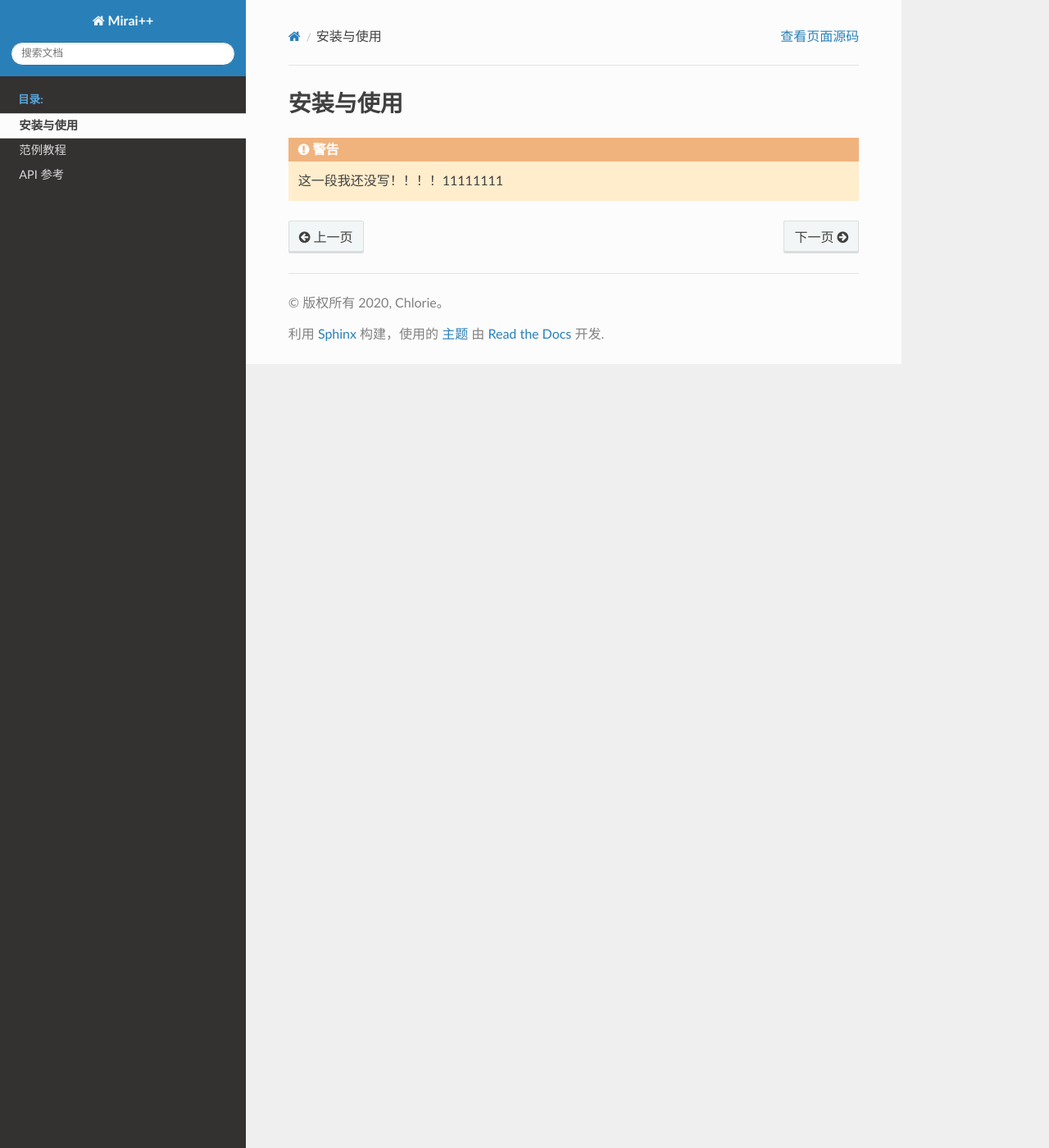
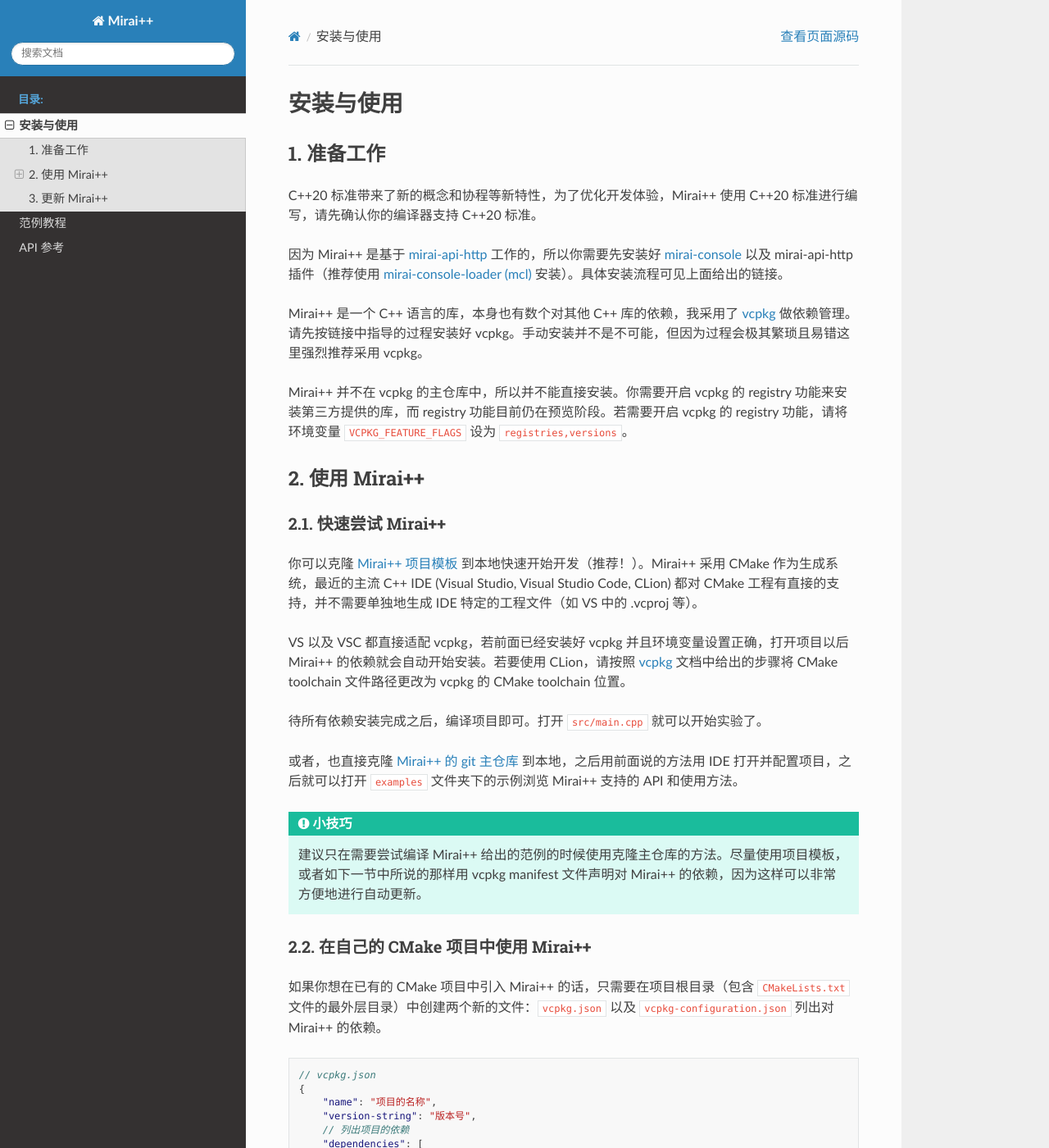
Before and after one commit to Chlorie/miraipp, a Sphinx documentation site: the page built from docs/install.rst, in a window 1280 px wide and 1400 px high. Shown: the whole window at 82% size. Built offline with Sphinx 7.4.7 and the Read the Docs theme 2.0.0, drawn with Linux system fonts in a browser that asks for light colours; some of the changed text lies outside the part shown.

Commit message:
Added installation guide

```diff
--- a/CMakeLists.txt
+++ b/CMakeLists.txt
@@ -2,15 +2,15 @@
 
 cmake_minimum_required(VERSION 3.13)
 
-project(miraipp LANGUAGES CXX VERSION 0.1.2)
+project(miraipp LANGUAGES CXX VERSION 0.1.3)
 
 set(CMAKE_SCRIPTS "${PROJECT_SOURCE_DIR}/cmake")
 set(CMAKE_MODULE_PATH ${CMAKE_MODULE_PATH} ${CMAKE_SCRIPTS})
 
 option(BUILD_SHARED_LIBS "Build Mirai++ as a shared library" OFF)
 option(MIRAI_BUILD_DOCS "Build Mirai++ documentation" OFF)
-option(MIRAI_BUILD_EXAMPLES "Build code examples" OFF)
-option(MIRAI_INSTALL "Install Mirai++" OFF)
+option(MIRAI_BUILD_EXAMPLES "Build code examples" ON)
+option(MIRAI_INSTALL "Install Mirai++" ON)
 
 function (target_set_options TGT)
     # Set C++20
--- a/docs/install.rst
+++ b/docs/install.rst
@@ -1,5 +1,109 @@
 安装与使用
 ==========
 
-.. warning::
-   这一段我还没写！！！！11111111
+1. 准备工作
+-----------
+
+C++20 标准带来了新的概念和协程等新特性，为了优化开发体验，Mirai++ 使用 C++20 标准进行编写，请先确认你的编译器支持 C++20 标准。
+
+因为 Mirai++ 是基于 `mirai-api-http <https://github.com/project-mirai/mirai-api-http>`_ 工作的，所以你需要先安装好 `mirai-console <https://github.com/mamoe/mirai-console>`_ 以及 mirai-api-http 插件（推荐使用 `mirai-console-loader (mcl) <https://github.com/iTXTech/mirai-console-loader>`_ 安装）。具体安装流程可见上面给出的链接。
+
+Mirai++ 是一个 C++ 语言的库，本身也有数个对其他 C++ 库的依赖，我采用了 `vcpkg <https://github.com/microsoft/vcpkg>`_ 做依赖管理。请先按链接中指导的过程安装好 vcpkg。手动安装并不是不可能，但因为过程会极其繁琐且易错这里强烈推荐采用 vcpkg。
+
+Mirai++ 并不在 vcpkg 的主仓库中，所以并不能直接安装。你需要开启 vcpkg 的 registry 功能来安装第三方提供的库，而 registry 功能目前仍在预览阶段。若需要开启 vcpkg 的 registry 功能，请将环境变量 ``VCPKG_FEATURE_FLAGS`` 设为 ``registries,versions``。
+
+2. 使用 Mirai++
+---------------
+
+2.1. 快速尝试 Mirai++
+"""""""""""""""""""""
+
+你可以克隆 `Mirai++ 项目模板 <https://github.com/Chlorie/miraipp-project-template>`_ 到本地快速开始开发（推荐！）。Mirai++ 采用 CMake 作为生成系统，最近的主流 C++ IDE (Visual Studio, Visual Studio Code, CLion) 都对 CMake 工程有直接的支持，并不需要单独地生成 IDE 特定的工程文件（如 VS 中的 .vcproj 等）。
+
+VS 以及 VSC 都直接适配 vcpkg，若前面已经安装好 vcpkg 并且环境变量设置正确，打开项目以后 Mirai++ 的依赖就会自动开始安装。若要使用 CLion，请按照 `vcpkg <https://github.com/microsoft/vcpkg>`_ 文档中给出的步骤将 CMake toolchain 文件路径更改为 vcpkg 的 CMake toolchain 位置。
+
+待所有依赖安装完成之后，编译项目即可。打开 ``src/main.cpp`` 就可以开始实验了。
+
+或者，也直接克隆 `Mirai++ 的 git 主仓库 <https://github.com/Chlorie/miraipp>`_ 到本地，之后用前面说的方法用 IDE 打开并配置项目，之后就可以打开 ``examples`` 文件夹下的示例浏览 Mirai++ 支持的 API 和使用方法。
+
+.. tip::
+   建议只在需要尝试编译 Mirai++ 给出的范例的时候使用克隆主仓库的方法。尽量使用项目模板，或者如下一节中所说的那样用 vcpkg manifest 文件声明对 Mirai++ 的依赖，因为这样可以非常方便地进行自动更新。
+
+.. _cmake use mpp:
+
+2.2. 在自己的 CMake 项目中使用 Mirai++
+"""""""""""""""""""""""""""""""""""""""
+
+如果你想在已有的 CMake 项目中引入 Mirai++ 的话，只需要在项目根目录（包含 ``CMakeLists.txt`` 文件的最外层目录）中创建两个新的文件：``vcpkg.json`` 以及 ``vcpkg-configuration.json`` 列出对 Mirai++ 的依赖。
+
+.. code-block:: json5
+
+   // vcpkg.json
+   {
+       "name": "项目的名称",
+       "version-string": "版本号",
+       // 列出项目的依赖
+       "dependencies": [
+           "miraipp"
+       ]
+   }
+
+   // vcpkg-configuration.json
+   {
+       "registries": [
+           // 引用我的第三方库，Mirai++ 依赖 clu 以及 libunifex
+           {
+               "kind": "git",
+               "repository": "https://github.com/Chlorie/vcpkg-ports",
+               "packages": [
+                   "clu",
+                   "miraipp",
+                   "unifex"
+               ]
+           }
+       ]
+   }
+
+要链接 Mirai++ 的话只需要在 ``CMakeLists.txt`` 中加入以下两行：
+
+.. code-block:: cmake
+
+   find_package(miraipp CONFIG REQUIRED)
+   target_link_libraries(your_target PRIVATE miraipp::miraipp)
+
+其实跟我给出的模板里面一样。可以参考一下我的 `项目模板 <https://github.com/Chlorie/miraipp-project-template>`_ 里面的写法。
+
+2.3. 不使用 IDE 手动调用 CMake 安装
+"""""""""""""""""""""""""""""""""""
+
+配置好 vcpkg 及其环境变量之后，直接按照一般的 CMake 项目生成方式操作就行了，注意引用 vcpkg 的工具链文件（通常在 ``vcpkg/scripts/buildsystems/vcpkg.cmake``）。下面给出了典型的将 Mirai++ 编译为静态链接库并安装的指令：
+
+.. code-block:: console
+
+   $ git clone https://github.com/Chlorie/miraipp.git
+   $ mkdir build
+   $ cd build
+   $ cmake .. -DCMAKE_TOOLCHAIN_FILE=/path-to-vcpkg-toolchain/vcpkg.cmake
+   $ make
+   $ sudo make install
+
+若要编译动态链接库（shared library ``.so`` / dynamic library ``.dll``），在调用 CMake 的时候定义 ``BUILD_SHARED_LIBS`` 为 ``True``：
+
+.. code-block:: console
+
+   $ cmake .. -DCMAKE_TOOLCHAIN_FILE=/path-to-vcpkg-toolchain/vcpkg.cmake -DBUILD_SHARED_LIBS=True
+
+或者也可以直接单独生成模板项目：
+
+.. code-block:: console
+
+   $ git clone https://github.com/Chlorie/miraipp-project-template.git
+   $ mkdir build
+   $ cd build
+   $ cmake .. -DCMAKE_TOOLCHAIN_FILE=/path-to-vcpkg-toolchain/vcpkg.cmake
+   $ make
+
+3. 更新 Mirai++
+---------------
+
+非常简单，甚至根本不用浪费一节的版面来讲解。如果你使用了项目模板，或者使用了 `2.2 节 <cmake use mpp_>`_ 中提到的方法指出 Mirai++ 依赖，因为 vcpkg 自动整合 CMake，所以只要将你项目的 CMake 缓存重新 configure 一下（VS 的话在主 ``CMakeLists.txt`` 文件中按一下保存就会开始 configure），vcpkg 就会自动获取库依赖的更新。如果你是直接克隆的 Mirai++ 主仓库，运行 ``git pull`` 之后重新编译/生成即可。
--- a/vcpkg.json
+++ b/vcpkg.json
@@ -1,6 +1,7 @@
 {
     "name": "miraipp",
     "version-string": "0.1.3",
+    "port-version": 1,
     "dependencies": [
         "boost-beast",
         "clu",
```
Also changed, not shown: README.md (+6 -2 lines).
